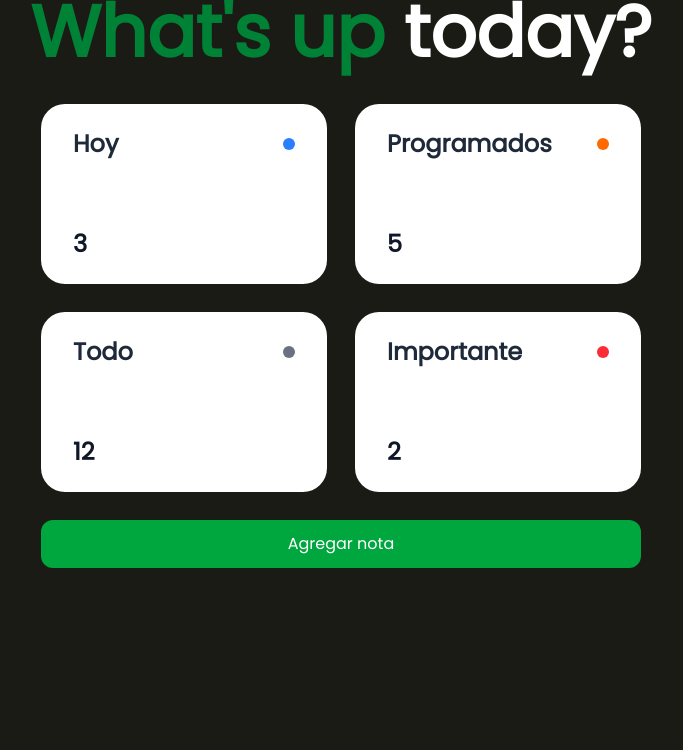
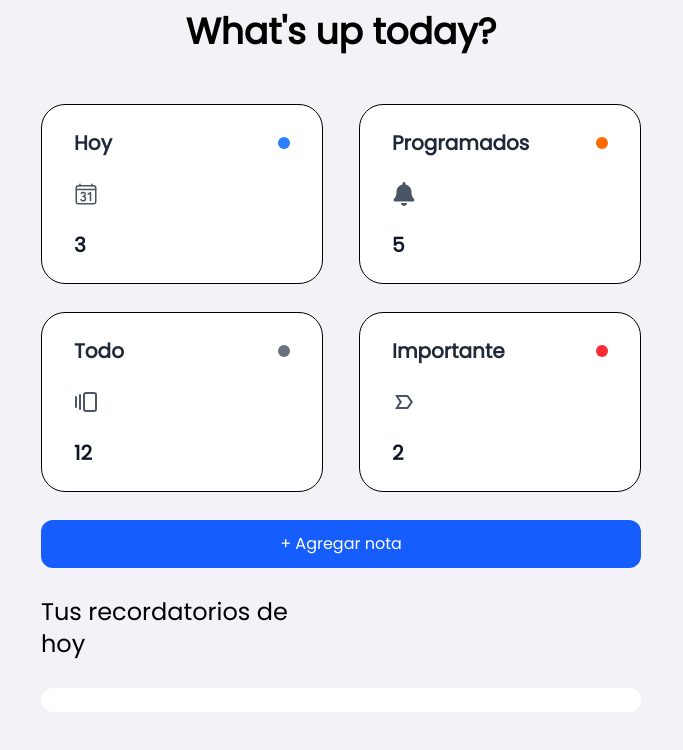
Before and after one commit to Whoiamx/sup-today-app, a Next.js app: page / in a window 1280 px wide. Shown: the top 750 px of the page, without its empty margins (299-982 px from the left). Built offline with nearby package versions, Linux system fonts and the light colour scheme.

Commit message:
add icons

```diff
--- a/app/components/Header.tsx
+++ b/app/components/Header.tsx
@@ -1,9 +1,7 @@
 export default function Header() {
   return (
-    <header className="h-16 flex items-center justify-center  shadow-ios">
-      <h1 className="text-7xl font-semibold text-white">
-        <span className="text-green-700">What's up</span> today?
-      </h1>
+    <header className="h-16 flex items-center justify-center p-2 shadow-ios ">
+      <h1 className="text-4xl font-semibold text-black">What's up today?</h1>
     </header>
   );
 }
--- a/app/globals.css
+++ b/app/globals.css
@@ -1,7 +1,7 @@
 @import "tailwindcss";
 
 body {
-  background-color: #1a1b14;
+  background-color: #f2f2f7;
   margin: 0;
   padding: 0;
 }
--- a/app/reminders/(routes)/all/page.tsx
+++ b/app/reminders/(routes)/all/page.tsx
@@ -4,12 +4,12 @@ export default function AllPage() {
   return (
     <div className="p-2">
       <div className="p-4">
-        <h2 className="text-white text-3xl text-center">
+        <h2 className="text-black text-3xl text-center">
           Todos los recordatorios
         </h2>
       </div>
       <div>
-        <ReminderItem />
+        <ReminderItem data={[]} />
       </div>
     </div>
   );
--- a/app/reminders/(routes)/future/page.tsx
+++ b/app/reminders/(routes)/future/page.tsx
@@ -10,7 +10,7 @@ export default function FuturePage() {
         </h2>
       </div>
       <div>
-        <ReminderItem />
+        <ReminderItem data={[]} />
       </div>
     </div>
   );
--- a/app/reminders/(routes)/important/page.tsx
+++ b/app/reminders/(routes)/important/page.tsx
@@ -10,7 +10,7 @@ export default function ImportantPage() {
         </h2>
       </div>
       <div>
-        <ReminderItem />
+        <ReminderItem data={[]} />
       </div>
     </div>
   );
--- a/app/reminders/(routes)/today/page.tsx
+++ b/app/reminders/(routes)/today/page.tsx
@@ -1,17 +1,35 @@
-import React from "react";
+"use client";
+import { useState } from "react";
 import { ReminderItem } from "../../components/ReminderItem";
 
 export default function TodayPage() {
+  const [data, setData] = useState([]);
+
+  const fetchingData = async () => {
+    const res = await fetch("/api/reminder");
+
+    const data = await res.json();
+    setData(data);
+    console.log(data);
+  };
+
   return (
     <div className="p-2">
       <div className="p-4">
-        <h2 className="text-white text-3xl text-center">
+        <h2 className="text-black text-3xl text-center">
           Recordatorios de hoy
         </h2>
       </div>
       <div>
-        <ReminderItem />
+        <ReminderItem data={data} />
       </div>
+
+      <button
+        className="bg-blue-500 p-2 rounded-sm text-white"
+        onClick={() => fetchingData()}
+      >
+        Agregar Nota nueva
+      </button>
     </div>
   );
 }
--- a/app/reminders/components/ReminderCard.tsx
+++ b/app/reminders/components/ReminderCard.tsx
@@ -1,4 +1,9 @@
 import Link from "next/link";
+import { JSX } from "react";
+import { FaBell, FaRegCalendarTimes } from "react-icons/fa";
+import { IoCalendarNumberOutline } from "react-icons/io5";
+import { LuGalleryHorizontalEnd } from "react-icons/lu";
+import { MdLabelImportantOutline } from "react-icons/md";
 
 interface Props {
   title: string;
@@ -18,15 +23,26 @@ const getColorClass = (color: string) => {
   return colors[color] || "bg-gray-500";
 };
 
+const getIcon = (title: string) => {
+  const icons: Record<string, JSX.Element> = {
+    Hoy: <IoCalendarNumberOutline />,
+    Importante: <MdLabelImportantOutline />,
+    Todo: <LuGalleryHorizontalEnd />,
+    Futuro: <FaRegCalendarTimes />,
+  };
+
+  return icons[title] || <FaBell />;
+};
 export const ReminderCard = ({ title, color, count, route }: Props) => {
   return (
     <Link href={`/reminders/${route}`}>
-      <div className="bg-white rounded-3xl px-8 py-6 shadow-ios w-full max-w-[300px] h-[180px] flex flex-col justify-between cursor-pointer transition hover:bg-gray-100">
-        <div className="flex items-center justify-between">
-          <h2 className="text-2xl font-semibold text-gray-800">{title}</h2>
+      <div className="bg-white rounded-3xl  px-8 py-6 shadow-ios w-full max-w-[300px] h-[180px] flex flex-col justify-between cursor-pointer transition hover:bg-gray-100 border-1 border-black">
+        <div className="flex items-center  justify-between">
+          <h2 className="text-xl font-semibold text-gray-800">{title}</h2>
           <div className={`w-3 h-3 rounded-full ${getColorClass(color)}`}></div>
         </div>
-        <p className="text-2xl font-bold text-gray-900">{count}</p>
+        <div className="text-2xl text-gray-600">{getIcon(title)}</div>
+        <p className="text-xl font-bold text-gray-900">{count}</p>
       </div>
     </Link>
   );
--- a/app/reminders/components/ReminderCategoryCards.tsx
+++ b/app/reminders/components/ReminderCategoryCards.tsx
@@ -6,11 +6,11 @@ import { Modal } from "@/app/components/Modal";
 
 export const ReminderCategoryCards = () => {
   const [showModal, setShowModal] = useState(false);
-  console.log(showModal);
+
   return (
     <>
       <div className="min-h-screen flex items-start justify-center pt-10 bg-oliveLight">
-        <div className="grid grid-cols-2 gap-x-7 gap-y-7 w-[90vw] max-w-[600px]">
+        <div className="grid grid-cols-2 gap-x-9 gap-y-7 w-[90vw] max-w-[600px]">
           <ReminderCard title="Hoy" count={3} color="blue" route="today" />
           <ReminderCard
             title="Programados"
@@ -28,10 +28,13 @@ export const ReminderCategoryCards = () => {
 
           <button
             onClick={() => setShowModal((prevState) => !prevState)}
-            className="col-span-2 bg-green-600 text-white py-3 rounded-xl hover:bg-green-700 transition"
+            className="col-span-2 bg-blue-600 text-white py-3 rounded-xl hover:bg-blue-700 transition"
           >
-            Agregar nota
+            + Agregar nota
           </button>
+          <h3 className="text-black text-2xl">Tus recordatorios de hoy</h3>
+          <div className="col-span-2 text-black bg-white rounded-xl shadow-ios px-4 py-3 flex justify-between items-start transition hover:bg-gray-100"></div>
+
           {showModal && <Modal showModal={showModal} />}
         </div>
       </div>
--- a/app/reminders/components/ReminderItem.tsx
+++ b/app/reminders/components/ReminderItem.tsx
@@ -1,39 +1,34 @@
-"use client";
+interface Props {
+  data: APIResults[];
+}
 
-import { useState } from "react";
+interface APIResults {
+  id: number;
+  title: string;
+  description: string;
+  email: string;
+  phone: string;
+  sendEmail: boolean;
+  sendWhatsApp: boolean;
+  remindAt: Date;
+  createdAt: Date;
+}
 
-export const ReminderItem = () => {
-  const [data, setData] = useState([]);
-
-  const fetchingData = async () => {
-    const res = await fetch("/api/reminder");
-
-    const data = await res.json();
-    setData(data);
-    console.log(data);
-  };
-
+export const ReminderItem = ({ data }: Props) => {
   return (
     <div className="flex flex-col gap-2">
       {data.map((info: any) => (
-        <div className="bg-white rounded-xl shadow-ios px-4 py-3 flex justify-between items-start transition hover:bg-gray-100">
-          <div className="flex justify-around">
+        <div className="bg-white rounded-xl shadow-ios px-4 py-3 flex justify-between items-center transition hover:bg-gray-100">
+          <div className="flex flex-col gap-5">
+            <p className="text-xl font-semibold text-black">{info.title} </p>
             <div>
-              <p className="text-xl text-black">{info.title} </p>
               <p className="text-sm text-gray-400">{info.description}</p>
+              <p className="text-sm text-gray-400">{Date(info.remindAt)}</p>
             </div>
-
-            <div className="w-5 h-5 rounded-full border-2 border-primary mt-1"></div>
           </div>
+          <div className="w-5 h-5 rounded-full border-2 border-primary mt-1"></div>
         </div>
       ))}
-
-      <button
-        className="bg-blue-500 p-2 rounded-sm text-white"
-        onClick={() => fetchingData()}
-      >
-        Agregar Nota nueva
-      </button>
     </div>
   );
 };
--- a/package.json
+++ b/package.json
@@ -12,7 +12,8 @@
     "@prisma/client": "^6.6.0",
     "next": "15.3.0",
     "react": "^19.0.0",
-    "react-dom": "^19.0.0"
+    "react-dom": "^19.0.0",
+    "react-icons": "^5.5.0"
   },
   "devDependencies": {
     "@eslint/eslintrc": "^3",
```
Also changed, not shown: 1 other file (tests, documents, lock files or other folders).
